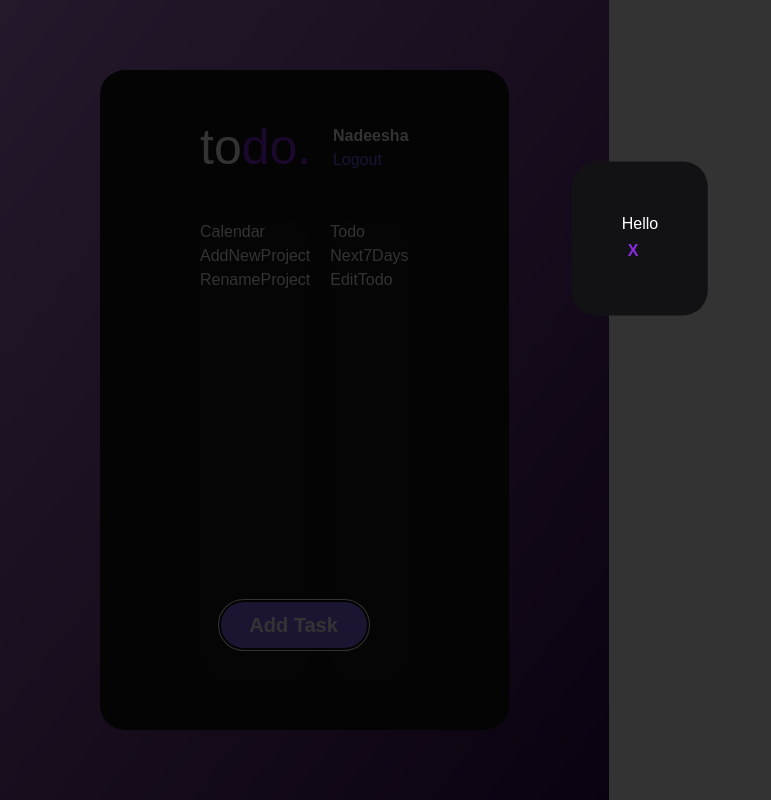
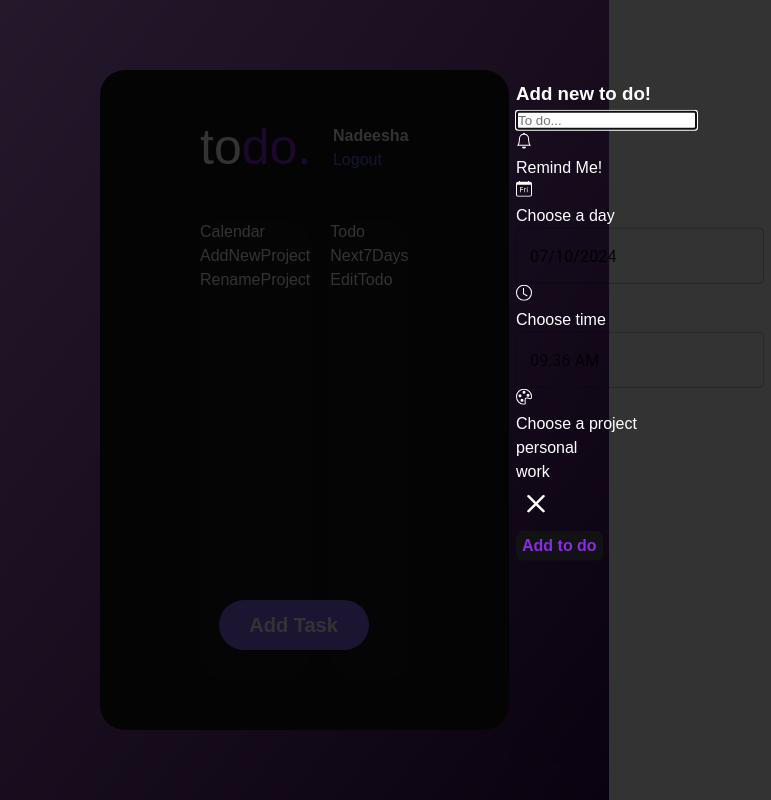
Before and after one commit to NadeeshaAbey/todo, a React app: page / in a window 1280 px wide. Both pictures are taken after a click on the button "Add Task". Shown: the whole page, without its empty margins (0-771 px from the left). Built offline with nearby package versions, Linux system fonts and the light colour scheme; the HTML template or start-up script is replaced by a standard one.

Commit message:
create AddNewTodo.jsx

```diff
--- a/package.json
+++ b/package.json
@@ -10,7 +10,13 @@
     "preview": "vite preview"
   },
   "dependencies": {
+    "@emotion/react": "^11.11.4",
+    "@emotion/styled": "^11.11.5",
+    "@mui/material": "^5.16.0",
+    "@mui/x-date-pickers": "^7.9.0",
+    "dayjs": "^1.11.11",
     "react": "^18.3.1",
+    "react-bootstrap-icons": "^1.11.4",
     "react-dom": "^18.3.1"
   },
   "devDependencies": {
--- a/src/App.css
+++ b/src/App.css
@@ -75,6 +75,7 @@
   width: 100vw;
   height: 100vh;
   background-color: rgba(0, 0, 0, 0.8);
+
 }
 
 .Modal .container{
@@ -82,9 +83,7 @@
   top: 25%;
   left: 50%;
   transform: translate(-50%, -25%);
-  background-color: #121215;
-  padding: 50px;
-  border-radius: 25px;
+
 }
 
 .Modal .container button{
@@ -94,6 +93,8 @@
   padding: 5px;
   cursor: pointer;
 }
+
+
 /* AddNewTodo  */
 .AddNewTodo .btn button{
   position: absolute;
--- a/src/components/AddNewTodo.jsx
+++ b/src/components/AddNewTodo.jsx
@@ -1,8 +1,16 @@
 import React, { useState } from "react";
 import Modal from "./Modal";
+import { Bell, CalendarDay, Clock, Palette, X } from "react-bootstrap-icons";
+import { DatePicker, LocalizationProvider, TimePicker } from '@mui/x-date-pickers';
+import { AdapterDayjs } from '@mui/x-date-pickers/AdapterDayjs'
+import dayjs from "dayjs";
 
 function AddNewTodo() {
   const [showModal, setShowModal] = useState(false);
+
+  const [text, setText] = useState("");
+  const [day, setDay] = useState(dayjs(new Date()));
+  const [time, setTime] = useState(dayjs(new Date()));
   return (
     <div className="AddNewTodo">
       <div className="btn">
@@ -10,8 +18,66 @@ function AddNewTodo() {
       </div>
 
       <Modal showModal={showModal} setShowModal={setShowModal}>
-        <div>Hello</div>
-        <button onClick={() => setShowModal(false)}>X</button>
+        <LocalizationProvider dateAdapter={AdapterDayjs}>
+          <form>
+            <div className="text">
+              <h3>Add new to do!</h3>
+              <input
+                type="text"
+                value={text}
+                onChange={(event) => setText(event.target.value)}
+                placeholder="To do..."
+                autoFocus
+              />
+            </div>
+            <div className="remind">
+              <Bell />
+              <p>Remind Me!</p>
+            </div>
+            <div className="pick-day">
+              <div className="title">
+                <CalendarDay />
+                <p>Choose a day</p>
+              </div>
+              <DatePicker
+                value={day}
+                onChange={(day) => setDay(day)}
+              />
+            </div>
+            <div className="pick-time">
+              <div className="title">
+                <Clock />
+                <p>Choose time</p>
+              </div>
+              <TimePicker
+                value={time}
+                onChange={(time) => setTime(time)}
+              />
+            </div><div className="pick-project">
+              <div className="title">
+                <Palette />
+                <p>Choose a project</p>
+              </div>
+              <div className="projects">
+                <div className="project active">
+                  personal
+                </div>
+                <div className="project">
+                  work
+                </div>
+              </div>
+            </div>
+            <div className="cancel" onClick={() => setShowModal(false)}>
+              <X size="40"/>
+            </div>
+            <div className="confirm">
+              <button>Add to do</button>
+            </div>
+
+
+
+          </form>
+        </LocalizationProvider>
       </Modal>
     </div>
   );
```
Also changed, not shown: 1 other file (tests, documents, lock files or other folders).
